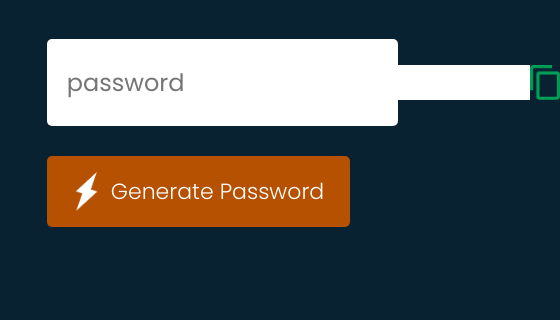
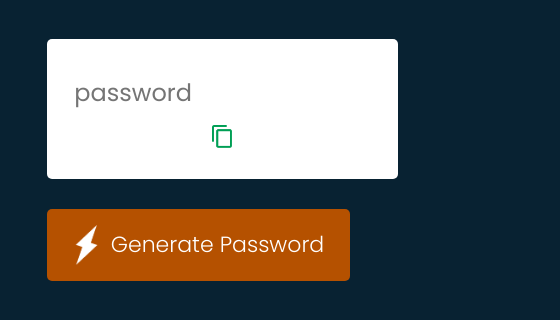
Before and after one commit to biniman4/random-password, a plain HTML site: page index.html in a window 390 px wide. Shown: the part 262-582 px from the top of the page, 560 px wide, since content can reach past the window. Drawn offline with Linux system fonts and the light colour scheme.

Commit message:
updates regarding to responsiveness of app

```diff
--- a/styles.css
+++ b/styles.css
@@ -68,3 +68,57 @@ margin-right: 10px;
     cursor: pointer;
 
 }
+
+@media only screen and (max-width: 600px) {
+    .display {
+        display: flex;
+        flex-wrap: wrap;
+        justify-content: center;
+    }
+
+    .display input[type="text"] {
+        flex: 1;
+        /* This allows the input to grow and shrink based on available space */
+        padding: 10px;
+        /* Adjust padding as needed */
+        margin-right: 5px;
+        /* Optional margin for spacing between input and image */
+        max-width: 100%;
+        /* Ensures the input doesn't overflow its container */
+    }
+
+    .display img {
+        flex: 0 0 auto;
+        /* Ensures the image does not grow or shrink */
+        padding: 5px;
+        /* Adjust padding as needed */
+        max-width: 100%;
+        /* Ensures the image doesn't overflow its container */
+    }
+
+                button {
+                    display: flex;
+                    /* Use flexbox for button */
+                    align-items: center;
+                    /* Center align content vertically */
+                    justify-content: center;
+                    /* Center align content horizontally */
+                    background-color: #007bff;
+                    color: white;
+                    border: none;
+                    padding: 12px 20px;
+                    cursor: pointer;
+                    font-size: 16px;
+                    max-width: 100%;
+                    /* Ensure button fits within container */
+                }
+
+                button img {
+                    flex: 1;
+                    max-width: 100%;
+                    /* Ensure image fits within button */
+                    vertical-align: middle;
+                    margin-right: 10px;
+                    /* Optional margin between image and text */
+                }
+}
```
